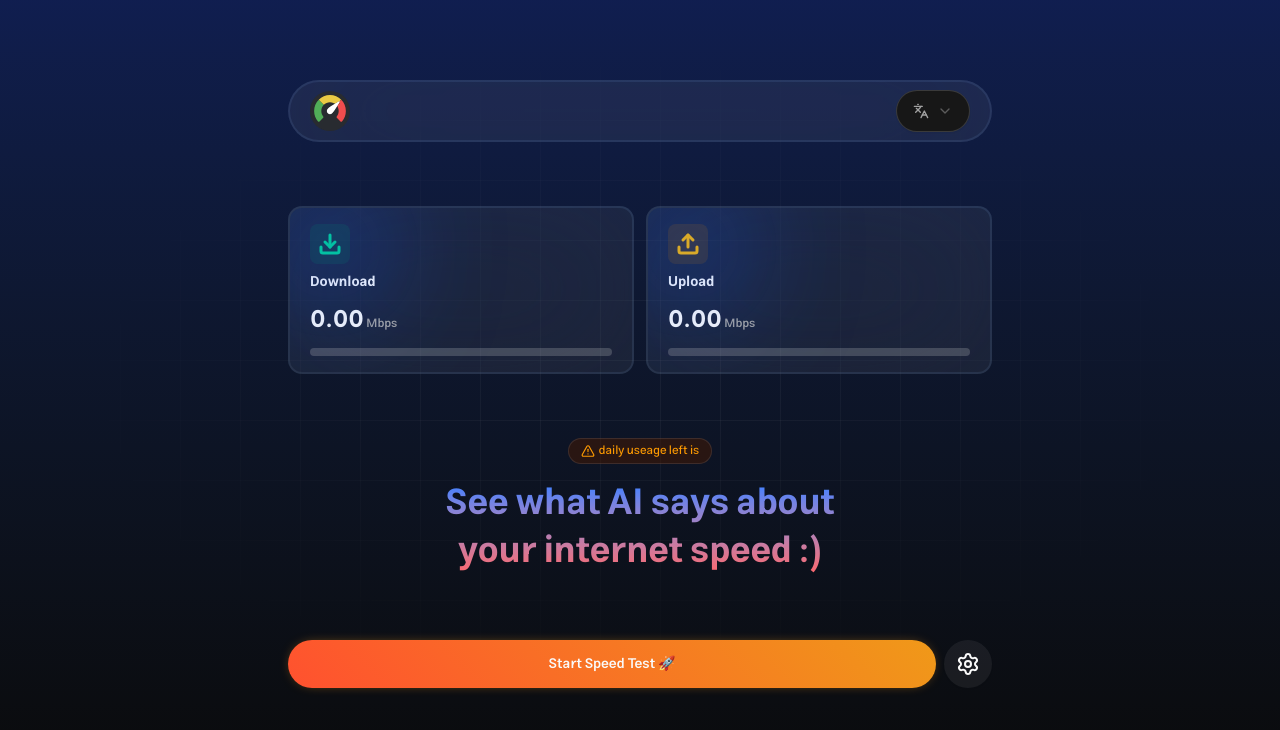
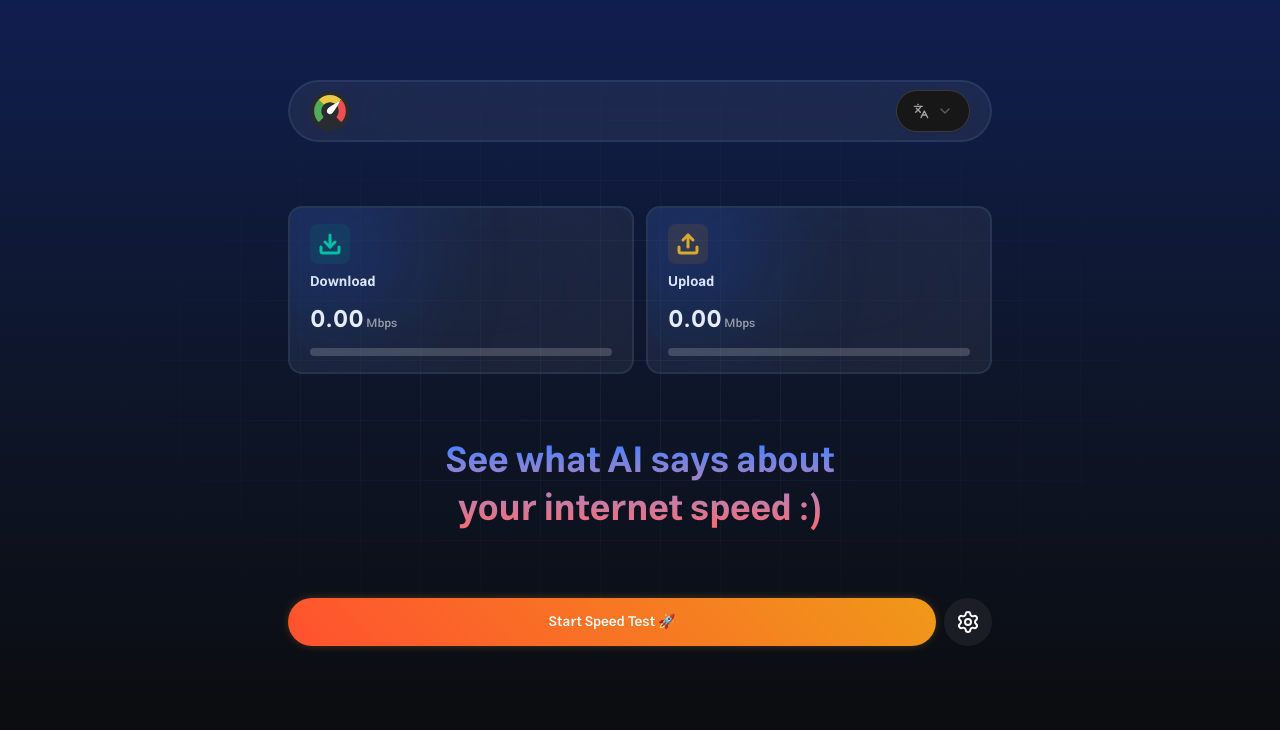
Before and after one commit to ahmeddotgg/roast-net, a React (Vite) app: page / in a window 1280 px wide. Shown: the top 730 px of the page. Built offline with nearby package versions, Linux system fonts and the light colour scheme.

Commit message:
fix: remove usage store dependency and update related components for improved functionality

```diff
--- a/src/components/app/actions.tsx
+++ b/src/components/app/actions.tsx
@@ -1,5 +1,4 @@
 import { useTestStore } from "@/lib/store/test"
-import { useUsageStore } from "@/lib/store/usage"
 import { Loader } from "lucide-react"
 import { useTranslation } from "react-i18next"
 import { Button } from "../ui/button"
@@ -8,14 +7,13 @@ import { RoastDialog } from "./roast-dialog"
 
 export const Actions = () => {
   const { startTest, loading, state } = useTestStore()
-  const { disabled } = useUsageStore()
   const { t, i18n } = useTranslation()
 
   return (
     <div className="flex items-center gap-2" dir={i18n.resolvedLanguage === "ar" ? "rtl" : "ltr"}>
       <div className="grow [&>button]:h-12 [&>button]:w-full [&>button]:rounded-full [&>button]:font-semibold">
         {state === "idle" ? (
-          <Button onClick={startTest} variant="cta" disabled={loading || disabled}>
+          <Button onClick={startTest} variant="cta" disabled={loading}>
             {t("cta.start")}
           </Button>
         ) : state === "testing" ? (
--- a/src/components/app/headline.tsx
+++ b/src/components/app/headline.tsx
@@ -1,11 +1,9 @@
 import { useTranslation } from "react-i18next"
-import { UsageFeedback } from "./usage-feedback"
 
 export const HeadLine = () => {
   const { t, i18n } = useTranslation()
   return (
-    <div className="space-y-4">
-      <UsageFeedback />
+    <div className="space-y-5">
       <h1
         dir={i18n.resolvedLanguage === "ar" ? "rtl" : "ltr"}
         className="fade-in slide-in-from-bottom-10 animate-in text-balance bg-gradient-to-b from-blue-500 to-red-400 bg-clip-text text-center font-bold text-3xl text-transparent leading-10 duration-1000 sm:text-4xl sm:leading-12">
--- a/src/components/app/roast-dialog.tsx
+++ b/src/components/app/roast-dialog.tsx
@@ -37,7 +37,7 @@ export const RoastDialog = () => {
     <AlertDialog open={open} onOpenChange={handleOpenChange}>
       <AlertDialogTrigger asChild>
         <Button onClick={handleTriggerClick} variant="cta" disabled={loading}>
-          {loading ? <Loader className="animate-spin" /> : t("roast.ask_ai")}
+          {state === "roasting" ? <Loader className="animate-spin" /> : t("roast.ask_ai")}
         </Button>
       </AlertDialogTrigger>
       <AlertDialogContent dir={i18n.resolvedLanguage === "ar" ? "rtl" : "ltr"}>
@@ -50,13 +50,17 @@ export const RoastDialog = () => {
               {aiMessage}
             </h2>
           )}
-          {state === "roasting" && <h2>{t("roast.thinking")}</h2>}
+          {state === "roasting" && (
+            <h2 className="flex items-center gap-2">
+              <Loader className="animate-spin" /> <span>{t("roast.thinking")}</span>
+            </h2>
+          )}
         </div>
         <AlertDialogDescription className="sr-only">
           {t("roast.dialog_label")}
         </AlertDialogDescription>
         <AlertDialogFooter>
-          <AlertDialogCancel>{t("roast.close")}</AlertDialogCancel>
+          <AlertDialogCancel disabled={state === "roasting"}>{t("roast.close")}</AlertDialogCancel>
         </AlertDialogFooter>
       </AlertDialogContent>
     </AlertDialog>
--- a/src/components/app/usage-feedback.tsx
+++ b/src/components/app/usage-feedback.tsx
@@ -1,18 +1,24 @@
-import { useUsageStore } from "@/lib/store/usage"
 import { TriangleAlert } from "lucide-react"
 import { useTranslation } from "react-i18next"
 
 export const UsageFeedback = () => {
   const { t, i18n } = useTranslation()
-  const { count } = useUsageStore()
-  const remaining = Math.max(3 - count, 0)
+  const disabled = false
 
   return (
-    <p
+    <div
       className="mx-auto flex w-fit items-center gap-1 rounded-full border bg-amber-950/50 px-3 py-1 font-medium text-amber-500 text-xs"
       dir={i18n.resolvedLanguage === "ar" ? "rtl" : "ltr"}>
-      <TriangleAlert size={14} />
-      <span>{t("limit.remaining", { count: remaining })}</span>
-    </p>
+      <TriangleAlert size={14} className="hidden min-[300px]:block" />
+
+      {disabled && (
+        <p className="flex items-center gap-1">
+          <span className="line-clamp-1">{t("limit.remaining_time")}</span>
+          <span className="min-w-9 font-bold">(8)</span>
+        </p>
+      )}
+
+      {!disabled && <span className="tabular-nums">{t("limit.remaining")} 10</span>}
+    </div>
   )
 }
--- a/src/lib/store/test.ts
+++ b/src/lib/store/test.ts
@@ -1,7 +1,6 @@
 import ndt7 from "@m-lab/ndt7"
 import { create } from "zustand"
 import { usePreferencesStore } from "./preferences"
-import { useUsageStore } from "./usage"
 
 interface TestStore {
   loading: boolean
@@ -35,9 +34,6 @@ export const useTestStore = create<TestStore>((set, get) => ({
   },
 
   startTest: () => {
-    const { disabled, increment } = useUsageStore.getState()
-    if (disabled) return
-    increment()
     set({
       loading: true,
       state: "testing",
@@ -141,7 +137,8 @@ export const useTestStore = create<TestStore>((set, get) => ({
     } catch (error) {
       set({
         state: "completed",
-        aiMessage: `Failed to generate roast. Please try again, ${error}`
+        aiMessage: `Failed to generate roast. Please try again, ${error}`,
+        loading: false
       })
     }
   }
--- a/src/lib/store/usage.ts
+++ /dev/null
@@ -1,97 +0,0 @@
-import Cookies from "js-cookie"
-import { create } from "zustand"
-
-const USAGE_COOKIE_KEY = "test_usage"
-const USAGE_LIMIT = 3
-const USAGE_WINDOW_HOURS = 24
-
-interface UsageCookie {
-  count: number
-  lastReset: number // timestamp (ms)
-}
-
-interface UsageStore {
-  count: number
-  disabled: boolean
-  resetTime: number
-  increment: () => void
-  reset: () => void
-  sync: () => void
-}
-
-function getInitialUsage(): UsageCookie {
-  const raw = Cookies.get(USAGE_COOKIE_KEY)
-  if (raw) {
-    try {
-      const parsed = JSON.parse(raw) as UsageCookie
-      return parsed
-    } catch {}
-  }
-  return { count: 0, lastReset: Date.now() }
-}
-
-function saveUsage(usage: UsageCookie) {
-  Cookies.set(USAGE_COOKIE_KEY, JSON.stringify(usage), { expires: 2 })
-}
-
-export const useUsageStore = create<UsageStore>((set, get) => {
-  const usage = getInitialUsage()
-  const now = Date.now()
-  let count = usage.count
-  let lastReset = usage.lastReset
-  let disabled = false
-  let resetTime = lastReset + USAGE_WINDOW_HOURS * 60 * 60 * 1000
-
-  if (now > resetTime) {
-    count = 0
-    lastReset = now
-    resetTime = lastReset + USAGE_WINDOW_HOURS * 60 * 60 * 1000
-    saveUsage({ count, lastReset })
-  }
-  if (count >= USAGE_LIMIT) disabled = true
-
-  return {
-    count,
-    disabled,
-    resetTime,
-    increment: () => {
-      const { disabled } = get()
-      if (disabled) return
-      const now = Date.now()
-      let usage = getInitialUsage()
-      if (now > usage.lastReset + USAGE_WINDOW_HOURS * 60 * 60 * 1000) {
-        usage = { count: 0, lastReset: now }
-      }
-      usage.count += 1
-      saveUsage(usage)
-      set({
-        count: usage.count,
-        disabled: usage.count >= USAGE_LIMIT,
-        resetTime: usage.lastReset + USAGE_WINDOW_HOURS * 60 * 60 * 1000
-      })
-    },
-    reset: () => {
-      const now = Date.now()
-      saveUsage({ count: 0, lastReset: now })
-      set({ count: 0, disabled: false, resetTime: now + USAGE_WINDOW_HOURS * 60 * 60 * 1000 })
-    },
-    sync: () => {
-      const usage = getInitialUsage()
-      const now = Date.now()
-      let count = usage.count
-      let lastReset = usage.lastReset
-      let resetTime = lastReset + USAGE_WINDOW_HOURS * 60 * 60 * 1000
-      if (now > resetTime) {
-        count = 0
-        lastReset = now
-        resetTime = lastReset + USAGE_WINDOW_HOURS * 60 * 60 * 1000
-        saveUsage({ count, lastReset })
-      }
-      set({
-        count,
-        disabled: count >= USAGE_LIMIT,
-        resetTime
-      })
-    }
-  }
-})
--- a/src/main.tsx
+++ b/src/main.tsx
@@ -15,7 +15,7 @@ createRoot(root).render(
     <div className="relative min-h-svh overflow-hidden">
       <div className="grid-pattern" />
       <main className="relative z-10 py-10 lg:py-20">
-        <Container className="space-y-4 sm:space-y-10 lg:space-y-16">
+        <Container className="space-y-10 lg:space-y-16">
           <Header />
           <TestCards />
           <HeadLine />
```
